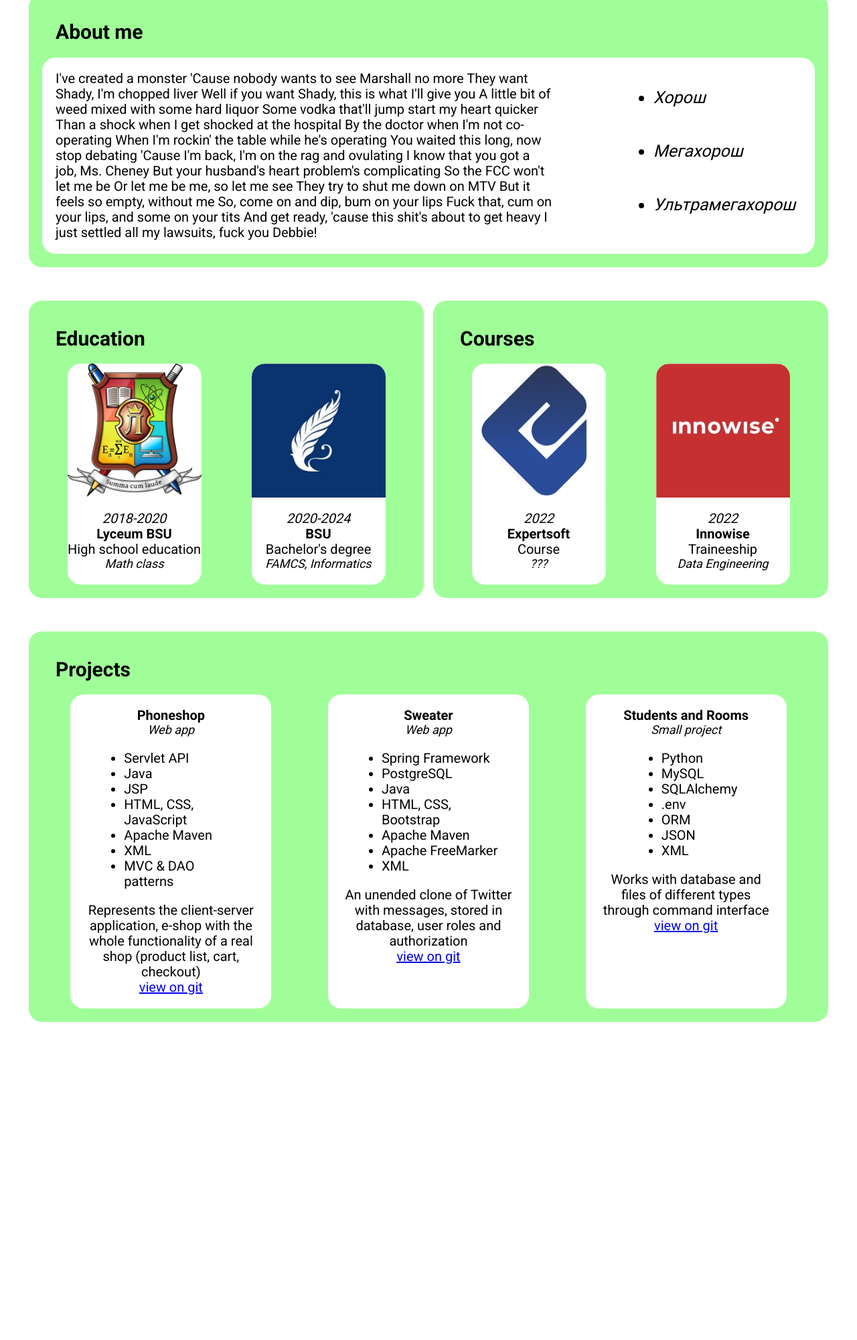
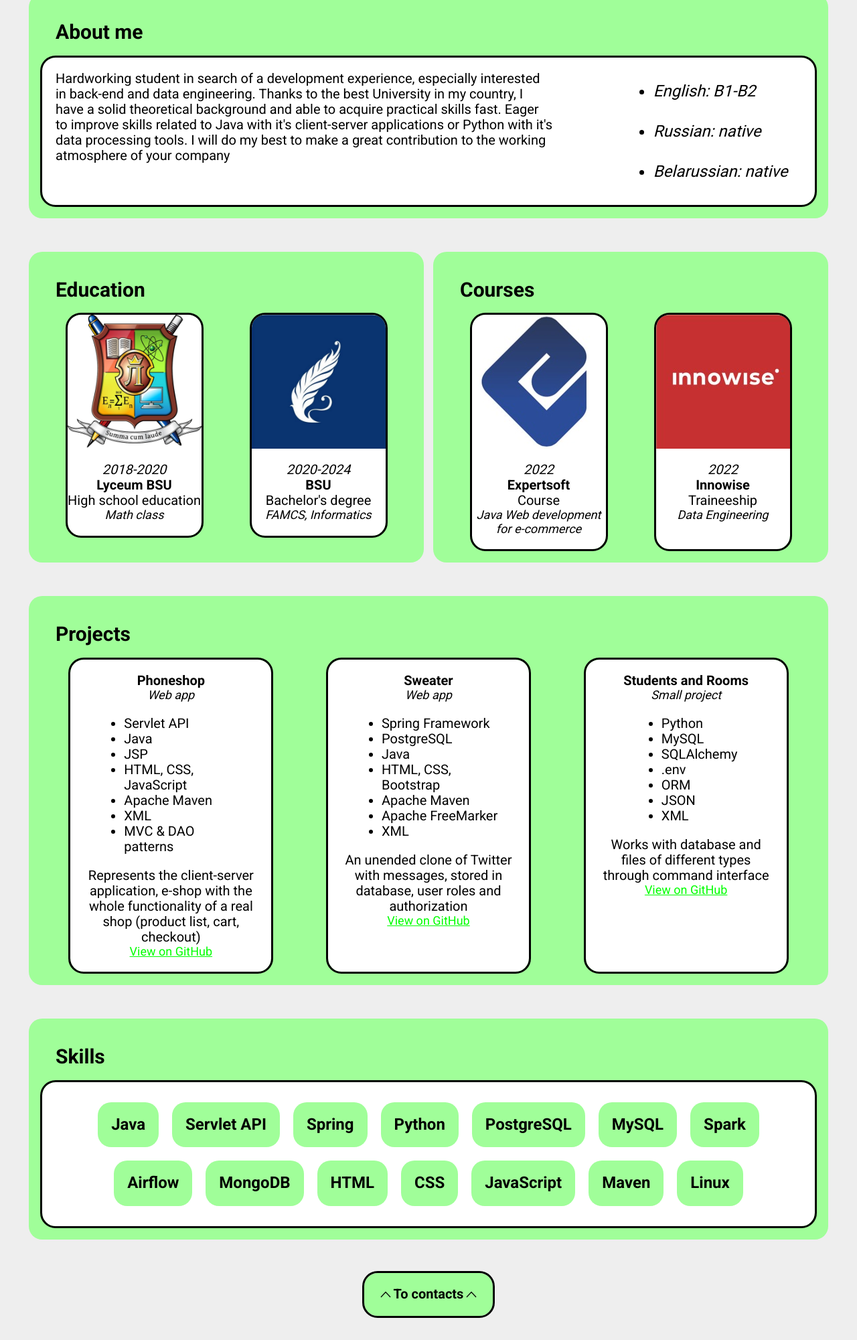
Before and after one commit to gznznzjsn/CV, a plain HTML site: page index.html in a window 1280 px wide. Shown: the part 299-2300 px from the top of the page at 67% size. Before the commit the page ends 1825 px from the top, so only its background shows below. Drawn offline with nearby package versions, Linux system fonts and the light colour scheme.

Commit message:
+skills, menu

```diff
--- a/css/style.css
+++ b/css/style.css
@@ -5,14 +5,39 @@
 }
 
 body {
+    position: relative;
     font-family: 'Roboto', sans-serif;
     font-size: 20px;
+    background-color: #eee;
 }
 
 .container {
     max-width: 1194px;
     margin: auto;
 }
+
+.menu {
+    position: sticky;
+    overflow: visible;
+    top: 0;
+    right: 0;
+    max-width: 120px;
+    height: 0;
+    display: flex;
+    flex-direction: column;
+}
+
+.menu-link {
+    margin-left: 20px;
+    margin-top: 20px;
+    text-decoration: none;
+    color: #000;
+}
+
+.menu-link::after {
+    content: "»";
+}
+
 
 .header {
     display: flex;
@@ -30,6 +55,7 @@ body {
 }
 
 .me-portrait {
+    outline: 3px solid #000;
     background: no-repeat center/cover url('../img/portrait.png');
     width: 200px;
     height: 200px;
@@ -96,6 +122,10 @@ body {
     background: url('../img/github.png');
 }
 
+.contact-link {
+    color: #fff;
+    text-shadow: 0 0 5px #000;
+}
 
 .section {
     margin-top: 50px;
@@ -112,6 +142,7 @@ body {
 }
 
 .about-me {
+    outline: 3px solid #000;
     display: flex;
     flex-direction: row;
     background-color: #fff;
@@ -125,8 +156,8 @@ body {
 
 .about-me-list {
     flex: 33.33%;
-    font-size: 25px;
-    line-height: 80px;
+    font-size: 24px;
+    line-height: 60px;
     padding-left: 150px;
     font-style: italic;
 }
@@ -139,6 +170,7 @@ body {
 }
 
 .tile {
+    outline: 3px solid #000;
     min-width: 200px;
     min-height: 300px;
     display: flex;
@@ -210,3 +242,62 @@ body {
     margin: 20px;
     text-align: left;
 }
+
+.project-link {
+    font-size: 18px;
+    color: #0f0;
+}
+
+.skill-box {
+    outline: 3px solid #000;
+    background-color: #fff;
+    border-radius: 20px;
+    display: flex;
+    flex-wrap: wrap;
+    padding: 20px;
+    justify-content: center;
+}
+
+.skill {
+    background-color: rgba(160, 254, 153, 1);
+    padding: 20px;
+    margin: 10px;
+    border-radius: 20px;
+}
+
+.skill-name {
+    font-size: 24px;
+    font-weight: 700;
+}
+
+.footer {
+    margin-top: 50px;
+}
+
+.contacts-scroll {
+    margin: auto;
+    background: rgba(160, 254, 153, 1);
+    outline: 3px solid #000;
+    border: none;
+    padding: 20px;
+    border-radius: 20px;
+    text-decoration: none;
+    color: #000;
+    font-weight: 700;
+    display: flex;
+    flex-direction: row;
+    align-items: center;
+    justify-content: space-between;
+    max-width: 200px;
+    margin-bottom: 50px;
+}
+
+.contacts-scroll:hover {
+    cursor: pointer;
+}
+
+.contacts-scroll-img {
+    width: 24px;
+    height: 24px;
+    background: no-repeat center/cover url('../img/arrow.png');
+}
--- a/index.html
+++ b/index.html
@@ -9,13 +9,20 @@
     <link rel="preconnect" href="https://fonts.googleapis.com">
     <link rel="preconnect" href="https://fonts.gstatic.com" crossorigin>
     <link href="https://fonts.googleapis.com/css2?family=Roboto:wght@400;500;700&display=swap" rel="stylesheet">
-    <link rel="stylesheet" href="https://unpkg.com/swiper@7/swiper-bundle.min.css" />
+    <script src="./js/smoothScroll.js" defer></script>
     <link rel="stylesheet" href="css/normalize.css">
     <link rel="stylesheet" href="css/style.css">
 </head>
 
 <body>
-    <header class="header container">
+    <div class="menu">
+        <a href="#contacts" class="menu-link">Contacts</a>
+        <a href="#about-me" class="menu-link">About me</a>
+        <a href="#education" class="menu-link">Education</a>
+        <a href="#projects" class="menu-link">Projects</a>
+        <a href="#skills" class="menu-link">Skills</a>
+    </div>
+    <header id="contacts" class="header container">
         <div class="me">
             <div class="me-portrait"></div>
             <div class="me-briefly">
@@ -46,38 +53,24 @@
             </div>
         </div>
     </header>
+    <div id="about-me"></div>
     <section class="section container">
         <h2 class="title">About me</h2>
         <div class="about-me">
-            <p class="about-me-text">I've created a monster
-                'Cause nobody wants to see Marshall no more
-                They want Shady, I'm chopped liver
-                Well if you want Shady, this is what I'll give you
-                A little bit of weed mixed with some hard liquor
-                Some vodka that'll jump start my heart quicker
-                Than a shock when I get shocked at the hospital
-                By the doctor when I'm not co-operating
-                When I'm rockin' the table while he's operating
-                You waited this long, now stop debating
-                'Cause I'm back, I'm on the rag and ovulating
-                I know that you got a job, Ms. Cheney
-                But your husband's heart problem's complicating
-                So the FCC won't let me be
-                Or let me be me, so let me see
-                They try to shut me down on MTV
-                But it feels so empty, without me
-                So, come on and dip, bum on your lips
-                Fuck that, cum on your lips, and some on your tits
-                And get ready, 'cause this shit's about to get heavy
-                I just settled all my lawsuits, fuck you Debbie!</p>
+            <p class="about-me-text">Hardworking student in search of a development experience, especially
+                interested in back-end and data engineering. Thanks to the best University in my country, I have a
+                solid theoretical background and able to acquire practical skills fast. Eager to
+                improve skills related to Java with it's client-server applications or Python with it's data processing
+                tools. I will do my best to make a
+                great contribution to the working atmosphere of your company</p>
             <ul class="about-me-list">
-                <li>Хорош</li>
-                <li>Мегахорош</li>
-                <li>Ультрамегахорош</li>
+                <li>English: B1-B2</li>
+                <li>Russian: native</li>
+                <li>Belarussian: native</li>
             </ul>
         </div>
     </section>
-    <div class="small-sections container">
+    <div id="education" class="small-sections container">
         <section class="section">
             <h2 class="title">Education</h2>
             <div class="tiles">
@@ -105,7 +98,7 @@
                     <p class="years">2022</p>
                     <p class="institution-name">Expertsoft</p>
                     <p class="info">Course</p>
-                    <p class="additional-info">???</p>
+                    <p class="additional-info">Java Web development for e-commerce</p>
                 </div>
                 <div class="tile">
                     <div class="tile-img img-innowise"></div>
@@ -117,6 +110,7 @@
             </div>
         </section>
     </div>
+    <div id="projects"></div>
     <section class="section container">
         <h2 class="title">Projects</h2>
         <div class="tiles">
@@ -134,7 +128,7 @@
                 </ul>
                 <p class="info">Represents the client-server application, e-shop with the whole functionality of
                     a real shop (product list, cart, checkout)</p>
-                <a href="https://github.com/gznznzjsn/phoneshop-servlet-api" class="project-link">view on git</a>
+                <a href="https://github.com/gznznzjsn/phoneshop-servlet-api" class="project-link">View on GitHub</a>
             </div>
             <div class="tile project-tile">
                 <p class="project-name">Sweater</p>
@@ -151,7 +145,7 @@
                 <p class="info">An unended clone of Twitter with messages, stored in database, user roles and
                     authorization</p>
 
-                <a href="https://github.com/gznznzjsn/sweater" class="project-link">view on git</a>
+                <a href="https://github.com/gznznzjsn/sweater" class="project-link">View on GitHub</a>
             </div>
             <div class="tile project-tile">
                 <p class="project-name">Students and Rooms</p>
@@ -167,13 +161,66 @@
                 </ul>
                 <p class="info">Works with database and files of different types through command interface</p>
 
-                <a href="https://github.com/gznznzjsn/studentsAndRooms" class="project-link">view on git</a>
+                <a href="https://github.com/gznznzjsn/studentsAndRooms" class="project-link">View on GitHub</a>
             </div>
         </div>
     </section>
-    <footer class="footer"></footer>
-    <script src="https://unpkg.com/swiper@7/swiper-bundle.min.js"></script>
-    <script src="js/main.js"></script>
+    <div id="skills"></div>
+    <section class="section container">
+        <h2 class="title">Skills </h2>
+        <div class="skill-box">
+            <div class="skill">
+                <p class="skill-name">Java</p>
+            </div>
+            <div class="skill">
+                <p class="skill-name">Servlet API</p>
+            </div>
+            <div class="skill">
+                <p class="skill-name">Spring</p>
+            </div>
+            <div class="skill">
+                <p class="skill-name">Python</p>
+            </div>
+            <div class="skill">
+                <p class="skill-name">PostgreSQL</p>
+            </div>
+            <div class="skill">
+                <p class="skill-name">MySQL</p>
+            </div>
+            <div class="skill">
+                <p class="skill-name">Spark</p>
+            </div>
+            <div class="skill">
+                <p class="skill-name">Airflow</p>
+            </div>
+            <div class="skill">
+                <p class="skill-name">MongoDB</p>
+            </div>
+            <div class="skill">
+                <p class="skill-name">HTML</p>
+            </div>
+            <div class="skill">
+                <p class="skill-name">CSS</p>
+            </div>
+            <div class="skill">
+                <p class="skill-name">JavaScript</p>
+            </div>
+            <div class="skill">
+                <p class="skill-name">Maven</p>
+            </div>
+            <div class="skill">
+                <p class="skill-name">Linux</p>
+            </div>
+        </div>
+    </section>
+
+    <footer class="footer container">
+        <button href="#contacts" class="contacts-scroll">
+            <div href="#contacts" class="contacts-scroll-img"></div>
+            <p href="#contacts" class="contacts-scroll-text">To contacts</p>
+            <div href="#contacts" class="contacts-scroll-img"></div>
+        </button>
+    </footer>
 </body>
 
 </html>
--- /dev/null
+++ b/js/smoothScroll.js
@@ -0,0 +1,14 @@
+const linksHead = document.querySelectorAll('.menu-link')
+const contactsScroll = document.querySelector('.contacts-scroll')
+const array = [...linksHead, contactsScroll]
+
+array.forEach(link => {
+    link.addEventListener('click', (event) => {
+        event.preventDefault()
+        const ID = event.target.getAttribute('href').substr(1)
+        document.getElementById(ID).scrollIntoView({
+            behavior: 'smooth',
+            block: 'start'
+        })
+    })
+})
```
Also changed, not shown: img/arrow.png (added).
